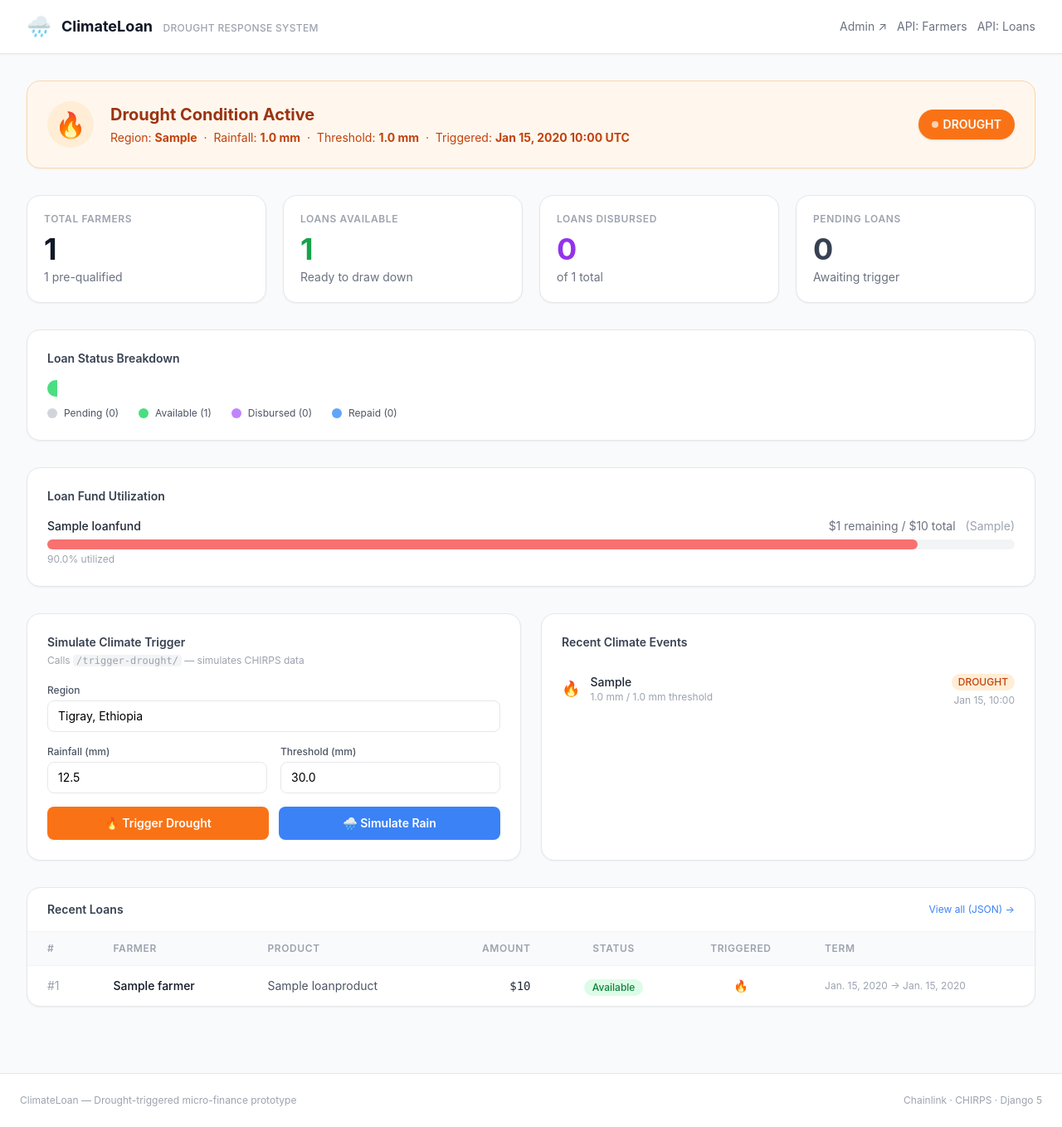
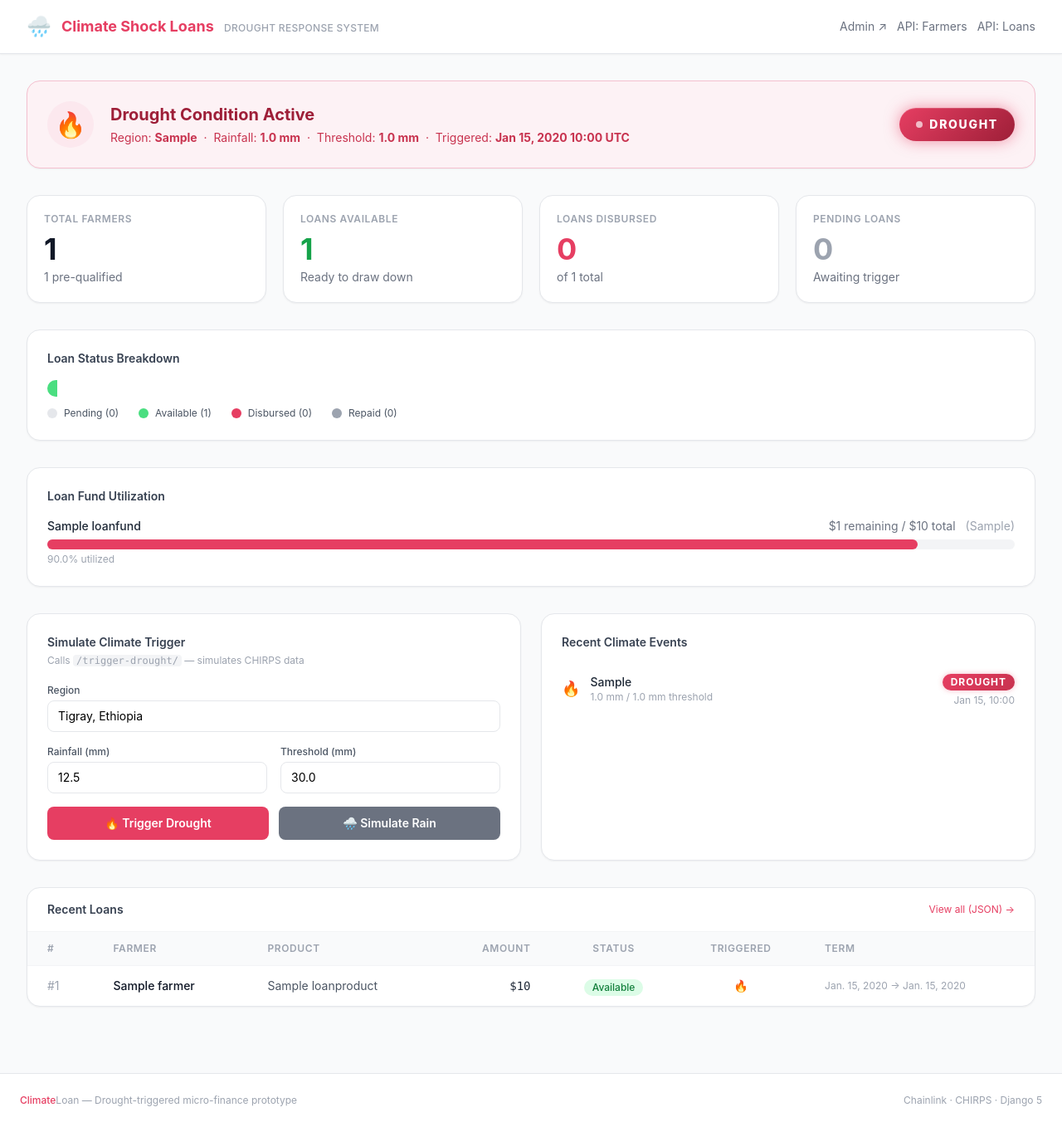
Before and after one commit to SproutProtect/climate-shock-loans, a Django app: page / in a window 1280 px wide. Shown: the whole page at 83% size. Run offline with Django 5.2, Linux system fonts and the light colour scheme; tables that the repository leaves empty hold one stand-in row (values such as "Sample post"); some libraries are stand-ins or nearby versions.

Commit message:
upgrade design to match colors

```diff
--- a/climate_loans/loans/management/commands/seed_data.py
+++ b/climate_loans/loans/management/commands/seed_data.py
@@ -1,7 +1,7 @@
 """
 Management command: python manage.py seed_data
 
-Creates realistic sample data for the ClimateLoan hackathon prototype.
+Creates realistic sample data for the Climate Shock Loans hackathon prototype.
 Safe to run multiple times — skips existing records.
 """
 from django.core.management.base import BaseCommand
@@ -24,7 +24,7 @@ class Command(BaseCommand):
     help = "Seeds the database with sample climate loan data"
 
     def handle(self, *args, **options):
-        self.stdout.write(self.style.MIGRATE_HEADING("Seeding ClimateLoan data…"))
+        self.stdout.write(self.style.MIGRATE_HEADING("Seeding Climate Shock Loans data…"))
 
         # MFI
         mfi, created = MFI.objects.get_or_create(
--- a/climate_loans/loans/templates/loans/dashboard.html
+++ b/climate_loans/loans/templates/loans/dashboard.html
@@ -3,15 +3,15 @@
 <head>
   <meta charset="UTF-8" />
   <meta name="viewport" content="width=device-width, initial-scale=1.0" />
-  <title>ClimateLoan — Dashboard</title>
+  <title>Climate Shock Loans — Dashboard</title>
   <script src="https://cdn.tailwindcss.com"></script>
   <script>
     tailwind.config = {
       theme: {
         extend: {
           colors: {
-            drought: { 50: '#fff7ed', 500: '#f97316', 600: '#ea580c', 700: '#c2410c' },
-            rain:    { 50: '#eff6ff', 500: '#3b82f6', 600: '#2563eb', 700: '#1d4ed8' },
+            primary: { 50: '#fdf2f5', 100: '#fce8ee', 200: '#f5c0cf', 500: '#e63e62', 600: '#c8334f', 700: '#9e1f38' },
+            rain:    { 50: '#f8fafc', 100: '#f1f5f9', 500: '#64748b', 600: '#475569', 700: '#334155' },
           }
         }
       }
@@ -20,6 +20,37 @@
   <style>
     body { font-family: 'Inter', system-ui, sans-serif; }
     .badge { @apply inline-flex items-center px-2.5 py-0.5 rounded-full text-xs font-medium; }
+
+    /* ── Creative DROUGHT badge ── */
+    .drought-pill {
+      background: linear-gradient(135deg, #e63e62 0%, #9e1f38 100%);
+      color: #fff;
+      box-shadow: 0 0 18px rgba(230, 62, 98, 0.55), inset 0 1px 0 rgba(255,255,255,0.15);
+      letter-spacing: 0.12em;
+      font-weight: 800;
+      text-transform: uppercase;
+      position: relative;
+      overflow: hidden;
+    }
+    .drought-pill::before {
+      content: '';
+      position: absolute;
+      inset: 0;
+      background: linear-gradient(90deg, transparent 0%, rgba(255,255,255,0.12) 50%, transparent 100%);
+      animation: shimmer 2.4s infinite;
+    }
+    @keyframes shimmer {
+      0%   { transform: translateX(-100%); }
+      100% { transform: translateX(200%); }
+    }
+    /* Small inline DROUGHT tags */
+    .drought-tag {
+      background: linear-gradient(135deg, #e63e62, #c8334f);
+      color: #fff;
+      letter-spacing: 0.08em;
+      font-weight: 700;
+      box-shadow: 0 0 6px rgba(230, 62, 98, 0.35);
+    }
   </style>
 </head>
 <body class="bg-gray-50 min-h-screen">
@@ -30,7 +61,7 @@
       <div class="flex items-center gap-3">
         <span class="text-2xl">🌧️</span>
         <div>
-          <span class="text-lg font-bold text-gray-900">ClimateLoan</span>
+          <span class="text-lg font-bold text-gray-900"><span class="text-primary-500">Climate Shock Loans</span>
           <span class="ml-2 text-xs text-gray-400 font-medium uppercase tracking-wide">Drought Response System</span>
         </div>
       </div>
@@ -46,11 +77,11 @@
 
     <!-- ── Drought Status Banner ── -->
     {% if drought_active %}
-    <div class="rounded-2xl bg-orange-50 border border-orange-200 p-6 flex items-center gap-5 shadow-sm">
-      <div class="w-14 h-14 rounded-full bg-orange-100 flex items-center justify-center text-3xl flex-shrink-0">🔥</div>
+    <div class="rounded-2xl bg-primary-50 border border-primary-200 p-6 flex items-center gap-5 shadow-sm">
+      <div class="w-14 h-14 rounded-full bg-primary-100 flex items-center justify-center text-3xl flex-shrink-0">🔥</div>
       <div>
-        <h2 class="text-xl font-bold text-orange-800">Drought Condition Active</h2>
-        <p class="text-orange-700 text-sm mt-1">
+        <h2 class="text-xl font-bold text-primary-700">Drought Condition Active</h2>
+        <p class="text-primary-600 text-sm mt-1">
           Region: <strong>{{ latest_trigger.region }}</strong> &nbsp;·&nbsp;
           Rainfall: <strong>{{ latest_trigger.rainfall }} mm</strong> &nbsp;·&nbsp;
           Threshold: <strong>{{ latest_trigger.threshold }} mm</strong> &nbsp;·&nbsp;
@@ -58,26 +89,26 @@
         </p>
       </div>
       <div class="ml-auto">
-        <span class="inline-flex items-center gap-1.5 px-4 py-2 rounded-full bg-orange-500 text-white text-sm font-semibold shadow">
+        <span class="drought-pill inline-flex items-center gap-2 px-5 py-2.5 rounded-full text-sm">
           <span class="w-2 h-2 rounded-full bg-white animate-pulse"></span> DROUGHT
         </span>
       </div>
     </div>
     {% else %}
-    <div class="rounded-2xl bg-blue-50 border border-blue-200 p-6 flex items-center gap-5 shadow-sm">
-      <div class="w-14 h-14 rounded-full bg-blue-100 flex items-center justify-center text-3xl flex-shrink-0">🌱</div>
+    <div class="rounded-2xl bg-gray-50 border border-gray-200 p-6 flex items-center gap-5 shadow-sm">
+      <div class="w-14 h-14 rounded-full bg-gray-100 flex items-center justify-center text-3xl flex-shrink-0">🌱</div>
       <div>
-        <h2 class="text-xl font-bold text-blue-800">No Active Drought</h2>
-        <p class="text-blue-700 text-sm mt-1">
+        <h2 class="text-xl font-bold text-gray-700">No Active Drought</h2>
+        <p class="text-gray-500 text-sm mt-1">
           {% if latest_trigger %}
             Last check: <strong>{{ latest_trigger.region }}</strong> — Rainfall {{ latest_trigger.rainfall }} mm (threshold {{ latest_trigger.threshold }} mm)
           {% else %}
-            No climate events recorded yet. Use <code class="bg-blue-100 px-1 rounded">/trigger-drought/</code> to simulate one.
+            No climate events recorded yet. Use <code class="bg-gray-100 px-1 rounded">/trigger-drought/</code> to simulate one.
           {% endif %}
         </p>
       </div>
       <div class="ml-auto">
-        <span class="inline-flex items-center gap-1.5 px-4 py-2 rounded-full bg-blue-500 text-white text-sm font-semibold shadow">
+        <span class="inline-flex items-center gap-1.5 px-4 py-2 rounded-full bg-gray-500 text-white text-sm font-semibold shadow">
           <span class="w-2 h-2 rounded-full bg-white"></span> NORMAL
         </span>
       </div>
@@ -101,13 +132,13 @@
 
       <div class="bg-white rounded-2xl border border-gray-200 p-5 shadow-sm">
         <p class="text-xs font-semibold text-gray-400 uppercase tracking-wider">Loans Disbursed</p>
-        <p class="text-4xl font-bold text-purple-600 mt-2">{{ loans_by_status.disbursed }}</p>
+        <p class="text-4xl font-bold text-primary-500 mt-2">{{ loans_by_status.disbursed }}</p>
         <p class="text-sm text-gray-500 mt-1">of {{ total_loans }} total</p>
       </div>
 
       <div class="bg-white rounded-2xl border border-gray-200 p-5 shadow-sm">
         <p class="text-xs font-semibold text-gray-400 uppercase tracking-wider">Pending Loans</p>
-        <p class="text-4xl font-bold text-gray-700 mt-2">{{ loans_by_status.pending }}</p>
+        <p class="text-4xl font-bold text-gray-400 mt-2">{{ loans_by_status.pending }}</p>
         <p class="text-sm text-gray-500 mt-1">Awaiting trigger</p>
       </div>
     </div>
@@ -118,23 +149,23 @@
       <h3 class="text-sm font-semibold text-gray-700 mb-4">Loan Status Breakdown</h3>
       <div class="flex rounded-full overflow-hidden h-5">
         {% if loans_by_status.pending %}
-        <div class="bg-gray-300" style="width:{{ loans_by_status.pending|floatformat:0 }}%;min-width:2px" title="Pending: {{ loans_by_status.pending }}"></div>
+        <div class="bg-gray-200" style="width:{{ loans_by_status.pending|floatformat:0 }}%;min-width:2px" title="Pending: {{ loans_by_status.pending }}"></div>
         {% endif %}
         {% if loans_by_status.available %}
         <div class="bg-green-400" style="width:{{ loans_by_status.available|floatformat:0 }}%;min-width:2px" title="Available: {{ loans_by_status.available }}"></div>
         {% endif %}
         {% if loans_by_status.disbursed %}
-        <div class="bg-purple-400" style="width:{{ loans_by_status.disbursed|floatformat:0 }}%;min-width:2px" title="Disbursed: {{ loans_by_status.disbursed }}"></div>
+        <div style="width:{{ loans_by_status.disbursed|floatformat:0 }}%;min-width:2px;background:#e63e62" title="Disbursed: {{ loans_by_status.disbursed }}"></div>
         {% endif %}
         {% if loans_by_status.repaid %}
-        <div class="bg-blue-400" style="width:{{ loans_by_status.repaid|floatformat:0 }}%;min-width:2px" title="Repaid: {{ loans_by_status.repaid }}"></div>
+        <div class="bg-gray-400" style="width:{{ loans_by_status.repaid|floatformat:0 }}%;min-width:2px" title="Repaid: {{ loans_by_status.repaid }}"></div>
         {% endif %}
       </div>
       <div class="flex gap-6 mt-3 flex-wrap">
-        <div class="flex items-center gap-2 text-xs text-gray-600"><span class="w-3 h-3 rounded-full bg-gray-300 inline-block"></span>Pending ({{ loans_by_status.pending }})</div>
+        <div class="flex items-center gap-2 text-xs text-gray-600"><span class="w-3 h-3 rounded-full bg-gray-200 inline-block"></span>Pending ({{ loans_by_status.pending }})</div>
         <div class="flex items-center gap-2 text-xs text-gray-600"><span class="w-3 h-3 rounded-full bg-green-400 inline-block"></span>Available ({{ loans_by_status.available }})</div>
-        <div class="flex items-center gap-2 text-xs text-gray-600"><span class="w-3 h-3 rounded-full bg-purple-400 inline-block"></span>Disbursed ({{ loans_by_status.disbursed }})</div>
-        <div class="flex items-center gap-2 text-xs text-gray-600"><span class="w-3 h-3 rounded-full bg-blue-400 inline-block"></span>Repaid ({{ loans_by_status.repaid }})</div>
+        <div class="flex items-center gap-2 text-xs text-gray-600"><span class="w-3 h-3 rounded-full inline-block" style="background:#e63e62"></span>Disbursed ({{ loans_by_status.disbursed }})</div>
+        <div class="flex items-center gap-2 text-xs text-gray-600"><span class="w-3 h-3 rounded-full bg-gray-400 inline-block"></span>Repaid ({{ loans_by_status.repaid }})</div>
       </div>
     </div>
     {% endif %}
@@ -155,7 +186,7 @@
           </div>
           <div class="w-full bg-gray-100 rounded-full h-3">
             <div
-              class="{% if fund.utilization_pct > 80 %}bg-red-400{% elif fund.utilization_pct > 50 %}bg-orange-400{% else %}bg-green-400{% endif %} h-3 rounded-full transition-all"
+              class="{% if fund.utilization_pct > 80 %}bg-primary-500{% elif fund.utilization_pct > 50 %}bg-primary-200{% else %}bg-green-400{% endif %} h-3 rounded-full transition-all"
               style="width: {{ fund.utilization_pct }}%"
             ></div>
           </div>
@@ -177,27 +208,27 @@
           <div>
             <label class="block text-xs font-medium text-gray-600 mb-1">Region</label>
             <input id="region" type="text" value="Tigray, Ethiopia"
-              class="w-full border border-gray-200 rounded-lg px-3 py-2 text-sm focus:outline-none focus:ring-2 focus:ring-blue-300" />
+              class="w-full border border-gray-200 rounded-lg px-3 py-2 text-sm focus:outline-none focus:ring-2 focus:ring-primary-200" />
           </div>
           <div class="grid grid-cols-2 gap-4">
             <div>
               <label class="block text-xs font-medium text-gray-600 mb-1">Rainfall (mm)</label>
               <input id="rainfall" type="number" step="0.1" value="12.5"
-                class="w-full border border-gray-200 rounded-lg px-3 py-2 text-sm focus:outline-none focus:ring-2 focus:ring-blue-300" />
+                class="w-full border border-gray-200 rounded-lg px-3 py-2 text-sm focus:outline-none focus:ring-2 focus:ring-primary-200" />
             </div>
             <div>
               <label class="block text-xs font-medium text-gray-600 mb-1">Threshold (mm)</label>
               <input id="threshold" type="number" step="0.1" value="30.0"
-                class="w-full border border-gray-200 rounded-lg px-3 py-2 text-sm focus:outline-none focus:ring-2 focus:ring-blue-300" />
+                class="w-full border border-gray-200 rounded-lg px-3 py-2 text-sm focus:outline-none focus:ring-2 focus:ring-primary-200" />
             </div>
           </div>
           <div class="flex gap-3">
             <button type="submit" id="triggerBtn"
-              class="flex-1 bg-orange-500 hover:bg-orange-600 text-white text-sm font-semibold px-4 py-2.5 rounded-lg transition">
+              class="flex-1 bg-primary-500 hover:bg-primary-600 text-white text-sm font-semibold px-4 py-2.5 rounded-lg transition">
               🔥 Trigger Drought
             </button>
             <button type="button" id="normalBtn"
-              class="flex-1 bg-blue-500 hover:bg-blue-600 text-white text-sm font-semibold px-4 py-2.5 rounded-lg transition">
+              class="flex-1 bg-gray-500 hover:bg-gray-600 text-white text-sm font-semibold px-4 py-2.5 rounded-lg transition">
               🌧️ Simulate Rain
             </button>
           </div>
@@ -224,9 +255,9 @@
             </div>
             <div class="text-right flex-shrink-0">
               {% if t.drought %}
-              <span class="inline-block px-2 py-0.5 rounded-full bg-orange-100 text-orange-700 text-xs font-medium">DROUGHT</span>
+              <span class="drought-tag inline-block px-2.5 py-0.5 rounded-full text-xs">DROUGHT</span>
               {% else %}
-              <span class="inline-block px-2 py-0.5 rounded-full bg-blue-100 text-blue-700 text-xs font-medium">NORMAL</span>
+              <span class="inline-block px-2 py-0.5 rounded-full bg-gray-100 text-gray-500 text-xs font-medium">NORMAL</span>
               {% endif %}
               <p class="text-xs text-gray-400 mt-1">{{ t.triggered_at|date:"M j, H:i" }}</p>
             </div>
@@ -246,7 +277,7 @@
     <div class="bg-white rounded-2xl border border-gray-200 shadow-sm overflow-hidden">
       <div class="px-6 py-4 border-b border-gray-100 flex items-center justify-between">
         <h3 class="text-sm font-semibold text-gray-700">Recent Loans</h3>
-        <a href="/loans/" class="text-xs text-blue-500 hover:text-blue-700">View all (JSON) →</a>
+        <a href="/loans/" class="text-xs text-primary-500 hover:text-primary-600">View all (JSON) →</a>
       </div>
       {% if recent_loans %}
       <div class="overflow-x-auto">
@@ -273,16 +304,16 @@
                 {% if loan.status == 'available' %}
                   <span class="inline-block px-2.5 py-0.5 rounded-full bg-green-100 text-green-700 text-xs font-medium">Available</span>
                 {% elif loan.status == 'disbursed' %}
-                  <span class="inline-block px-2.5 py-0.5 rounded-full bg-purple-100 text-purple-700 text-xs font-medium">Disbursed</span>
+                  <span class="inline-block px-2.5 py-0.5 rounded-full bg-primary-100 text-primary-600 text-xs font-medium">Disbursed</span>
                 {% elif loan.status == 'repaid' %}
-                  <span class="inline-block px-2.5 py-0.5 rounded-full bg-blue-100 text-blue-700 text-xs font-medium">Repaid</span>
+                  <span class="inline-block px-2.5 py-0.5 rounded-full bg-gray-100 text-gray-600 text-xs font-medium">Repaid</span>
                 {% else %}
-                  <span class="inline-block px-2.5 py-0.5 rounded-full bg-gray-100 text-gray-600 text-xs font-medium">Pending</span>
+                  <span class="inline-block px-2.5 py-0.5 rounded-full bg-gray-100 text-gray-400 text-xs font-medium">Pending</span>
                 {% endif %}
               </td>
               <td class="px-6 py-3 text-center text-sm">
                 {% if loan.triggered %}
-                  <span class="text-orange-500" title="Climate-triggered">🔥</span>
+                  <span class="text-primary-500" title="Climate-triggered">🔥</span>
                 {% else %}
                   <span class="text-gray-300">—</span>
                 {% endif %}
@@ -302,7 +333,7 @@
       {% else %}
       <div class="text-center py-12 text-gray-400">
         <p class="text-4xl mb-3">📋</p>
-        <p class="text-sm">No loans yet. Add farmers &amp; loan products in <a href="/admin/" class="text-blue-500 hover:underline">Admin</a>, then trigger a drought event.</p>
+        <p class="text-sm">No loans yet. Add farmers &amp; loan products in <a href="/admin/" class="text-primary-500 hover:underline">Admin</a>, then trigger a drought event.</p>
       </div>
       {% endif %}
     </div>
@@ -312,7 +343,7 @@
   <!-- ── Footer ── -->
   <footer class="mt-12 border-t border-gray-200 bg-white py-6">
     <div class="max-w-7xl mx-auto px-6 flex flex-col sm:flex-row items-center justify-between gap-2 text-xs text-gray-400">
-      <span>ClimateLoan — Drought-triggered micro-finance prototype</span>
+      <span><span class="text-primary-500 font-medium">Climate</span>Loan — Drought-triggered micro-finance prototype</span>
       <span>Chainlink · CHIRPS · Django 5</span>
     </div>
   </footer>
```
